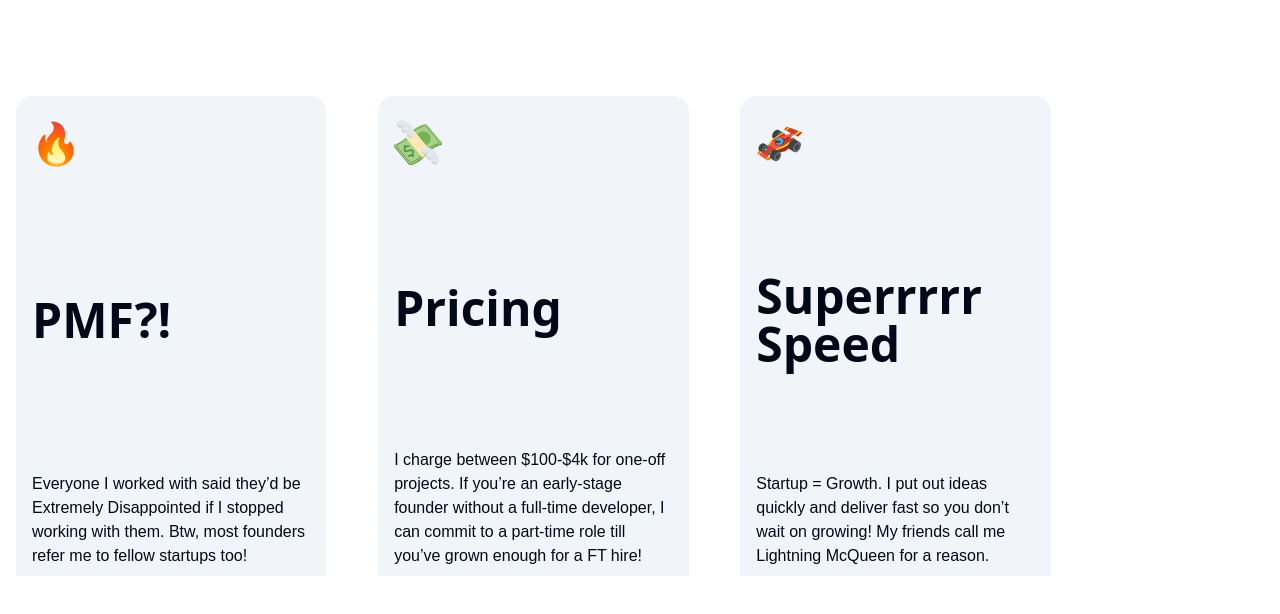
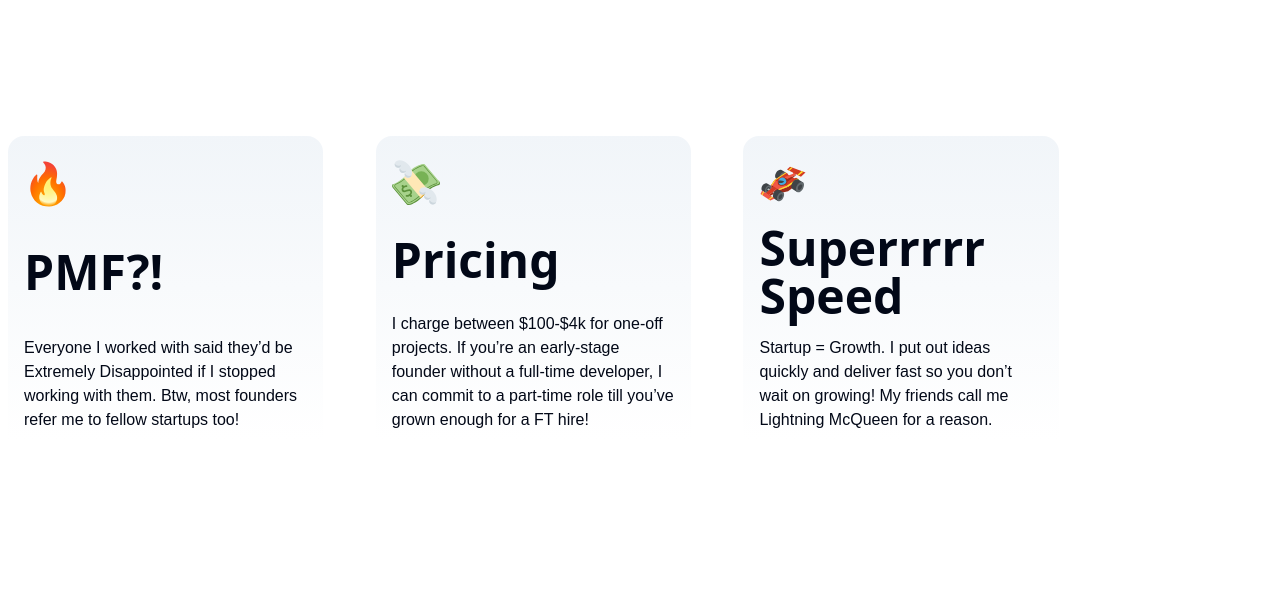
Before and after one commit to sheikhmahmudulhasanshium/Official-Portfolio, a Next.js app: page /pricing in a window 1280 px wide. Shown: the top 614 px of the page. Built offline with nearby package versions, Linux system fonts and the light colour scheme.

Commit message:
animation added

```diff
--- a/app/about-me/slides.tsx
+++ b/app/about-me/slides.tsx
@@ -1,16 +1,29 @@
+"use client"
 import { PersonalIntroduction } from "@/lib/data";
 import Card from "./card";
+import { motion } from "framer-motion";
+import { useInView } from "framer-motion";
+import { useRef } from "react";
 
 const Slides = () => {
+    const ref = useRef(null);
+    const isInView = useInView(ref, { once: false });
+
     return (
         <div className="flex justify-center items-center w-full  mt-1 lg:w-[45%]">
-            <div className="flex flex-wrap gap-6">
+            <motion.div ref={ref}
+            style={{
+                transform: isInView ? "none" : "translateY(-200px)",
+                opacity: isInView ? 1 : 0.5,
+                transition: `transform 0.5s cubic-bezier(0.17, 0.55, 0.55, 1) , opacity 0.1s ease 1.5s`
+            }}
+            className="flex flex-wrap gap-6">
                 {
                     PersonalIntroduction.map((slide,index)=>(
                         <Card key={index} {...slide}/>
                     ))
                 }
-            </div>
+            </motion.div>
         </div>
      );
 }
--- a/app/components/intro.tsx
+++ b/app/components/intro.tsx
@@ -9,17 +9,17 @@ const Intro = () => {
     return (
         <div className="w-full flex flex-col justify-center items-center text-center gap-12 lg:gap-16 my-16 h-[90svh]" id="#">
             <motion.div  initial={{opacity:0}} animate={{opacity:1}} transition={{delay:1}}
-             className="text-2xl lg:text-3xl flex gap-2 font-semibold">
-                <h1>Hi there, my name is Shium! </h1><Image alt="👋" src={hi} width={36} height={36} unoptimized/>
+             className="text-2xl lg:text-3xl flex  gap-2 font-semibold lg:w-full w-10/12 justify-center items-center">
+                <h1>Hi there, my name is Shium! </h1><div className="w-[40px] h-[40px]"><Image alt="👋" src={hi} width={100} height={100} unoptimized/></div>
             </motion.div>
             <motion.h2   initial={{opacity:0}} animate={{opacity:1}} transition={{delay:2}}
-            className="text-4xl w-10/12 lg:text-6xl font-serif flex justify-center items-center">
+            className="text-4xl w-10/12 lg:text-6xl font-serif flex  justify-center items-center">
                 I design UI/UX & build High End Web Applications for startups
             </motion.h2>
             <motion.div initial={{opacity:0.1, scale:.4, }} animate={{opacity:1, scale:1}} transition={{delay:1.5, bounceStiffness:4, bounce:1, type:"spring", duration:0.2}}
-             className="flex  flex-shrink-0 flex-wrap justify-center items-center w-10/12 lg:w-7/12 gap-12 lg:gap-24 my-12">
-                <Button onClick={()=>router.push(`/#about-me`)} variant={"outline"} className="text-sm sm:text-base md:text-xl  lg:text-2xl font-semibold h-16 shadow-primary shadow-xl w-4/12 p-2 rounded-xl">Find a Time</Button>
-                <Button onClick={()=>router.push(`/#portfolio`)} className="text-sm sm:text-base md:text-xl lg:text-2xl h-16 font-semibold shadow-xl shadow-accent-foreground w-4/12 p-2 rounded-xl">View Works</Button>
+             className="flex  flex-wrap justify-center items-center w-10/12 lg:w-7/12 gap-12 lg:gap-24 my-12">
+                <Button onClick={()=>router.push(`/#about-me`)} variant={"outline"} className="text-sm sm:text-base md:text-xl  lg:text-2xl font-semibold h-16 shadow-primary shadow-xl w-4/12 p-2 rounded-xl flex-shrink-0">Find a Time</Button>
+                <Button onClick={()=>router.push(`/#portfolio`)} className="text-sm sm:text-base md:text-xl lg:text-2xl h-16 font-semibold shadow-xl shadow-accent-foreground w-4/12 p-2 rounded-xl flex-shrink-0">View Works</Button>
 
             </motion.div>
         </div>
--- a/app/layout.tsx
+++ b/app/layout.tsx
@@ -53,7 +53,7 @@ export default function RootLayout({
 
         {/* Open Graph Meta Tags */}
         <meta property="og:title" content="Sheikh Mahmudul Hasan Shium" />
-        <meta property="og:description" content="Sheikh Mahmudul Hasan Shium is a passionate software engineer with expertise in full-stack development, web technologies, and delivering high-quality software solutions." />
+        <meta property="og:description" content="Sheikh Mahmudul Hasan Shium is a passionate software engineer with expertise in front-end development, web technologies, and delivering high-quality software solutions." />
         <meta property="og:url" content="https://iamshium.vercel.app/" />
         <meta property="og:site_name" content="Sheikh Mahmudul Hasan Shium | Top Software Engineer Near You" />
         <meta property="og:image" content="/profile.png" />
--- a/app/pricing/card.tsx
+++ b/app/pricing/card.tsx
@@ -3,13 +3,13 @@ import Image from "next/image";
 
 const Card:React.FC<Pricing> = ({icon,iconLink,title,description}) => {
     return (
-        <div className="flex flex-col justify-between w-[45%] lg:w-[30%] bg-accent rounded-2xl h-[60svh] p-4 gap-2 lg:gap-4 rounded-b-none py-2">
+        <>
             <div className="w-[48px] h-[48px] mt-4">
                 <Image src={iconLink}  alt={icon} height={100} width={100} className="scale-100"/>
             </div>
             <h1 className="text-3xl lg:text-5xl font-bold font-sans">{title}</h1>
             <p className="text-wrap font-thin w-full">{description}</p>
-        </div>
+        </>
      );
 }
 
--- a/app/pricing/page.tsx
+++ b/app/pricing/page.tsx
@@ -1,12 +1,28 @@
+"use client"
+
 import { pricingData } from "@/lib/data";
 import Card from "./card";
+import { useInView } from "framer-motion";
+import { useRef } from "react";
 
 const Pricing = () => {
+   const ref = useRef(null);
+   const isInView = useInView(ref, { once: false });
+
     return (
-        <div id="pricing" className="flex justify-center items-center w-10/12   rounded-2xl my-12">
-           <div className="flex flex-wrap justify-between items-center lg:gap-4 gap-8 py-12 mx-4">
+        <div id="pricing" className="flex justify-center items-center w-10/12  rounded-2xl my-12 min-h-[60svh]" ref={ref}>
+           <div className="flex flex-wrap  justify-between  lg:gap-4 gap-2 py-12 mx-2">
                {pricingData.map((card,index)=>(
-                     <Card key={index} {...card}/>
+                     <div ref={ref}
+                     className="flex flex-shrink-0 flex-col justify-between w-[90%] sm:w-[45%] md:w-[45%] lg:w-[30%]  bg-gradient-to-b from-accent rounded-2xl max-h-[60svh] p-4 gap-2 lg:gap-4 rounded-b-none py-2"
+                     style={{
+                       transform: isInView ? "none" : "translateY(-200px)",
+                       opacity: isInView ? 1 : 0,
+                       transition: `transform 0.5s cubic-bezier(0.17, 0.55, 0.55, 1) ${0.3 * index}s, opacity 0.1s ease ${0.3 * index}s`
+                     }}
+                      key={index}>
+                        <Card {...card}/>
+                     </div>
                ))}
            </div>
 
--- a/app/text-me/page.tsx
+++ b/app/text-me/page.tsx
@@ -21,16 +21,17 @@ const TextMe = () => {
                     If booking calls with strangers from the internet is not your cup of tea ☕️, great news - you can always text or email me first!
                 </p>
                 <div className="flex justify-center w-6/12 items-center gap-8">
-                    <Link href={`https://wa.me/8801729771453?text=${encodedMessage}`} className="hover:opacity-40">
+                    <Link href={`https://wa.me/8801729771453?text=${encodedMessage}`} className="hover:opacity-40 hover:scale-125">
                         <Image
                             alt="Chat on WhatsApp"
                             src={WhatsappIcon}
                             width={40}
                             height={40}
+                            className="hover:opacity-40 "
                         />
                     </Link>
                     <Link
-                        href={`mailto:officials.shium@gmail.com?subject=${encodedSubject}&body=${encodedMessage}`} className="hover:opacity-40"
+                        href={`mailto:officials.shium@gmail.com?subject=${encodedSubject}&body=${encodedMessage}`} className="hover:opacity-40 hover:scale-125"
                         target="_blank"
                         rel="noopener noreferrer"
                     >
@@ -39,6 +40,7 @@ const TextMe = () => {
                             src={GMailIcon}
                             width={40}
                             height={40}
+                            className="hover:opacity-40"
                         />
                     </Link>
                 </div>
```
